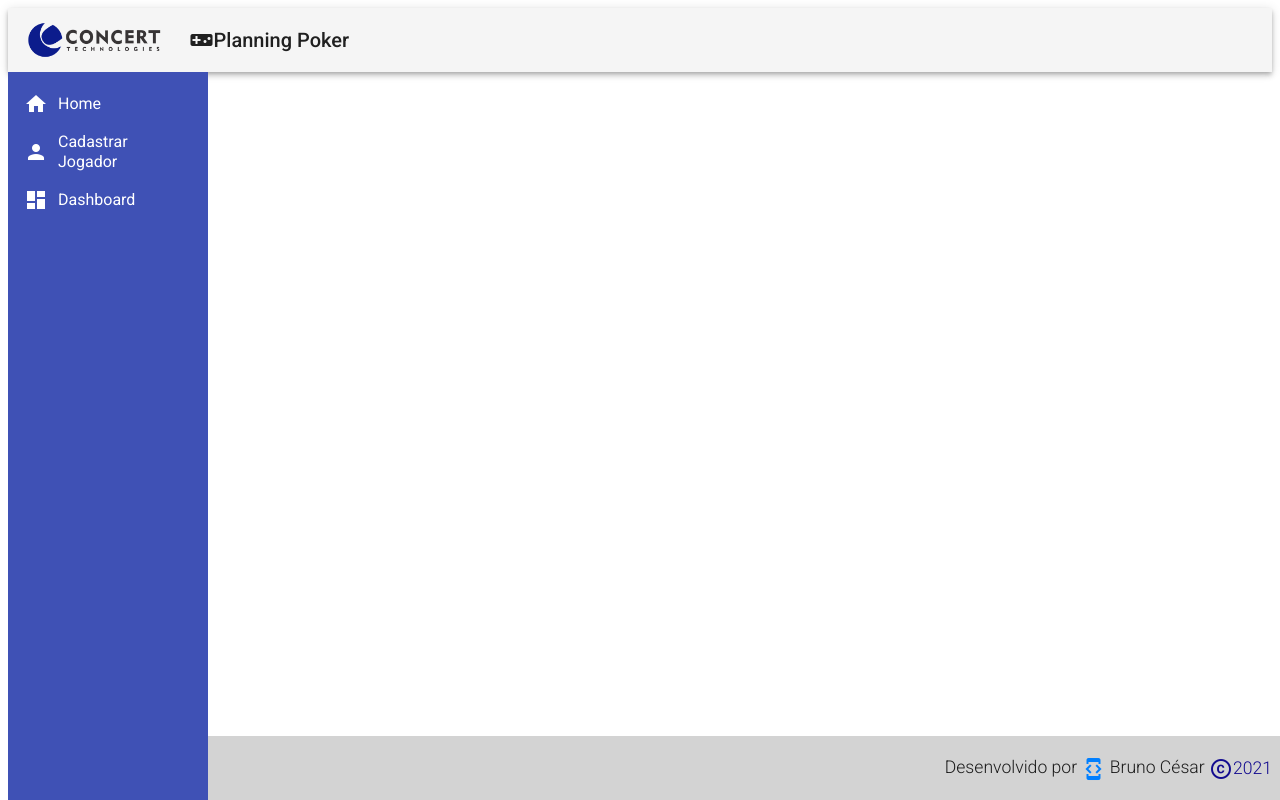
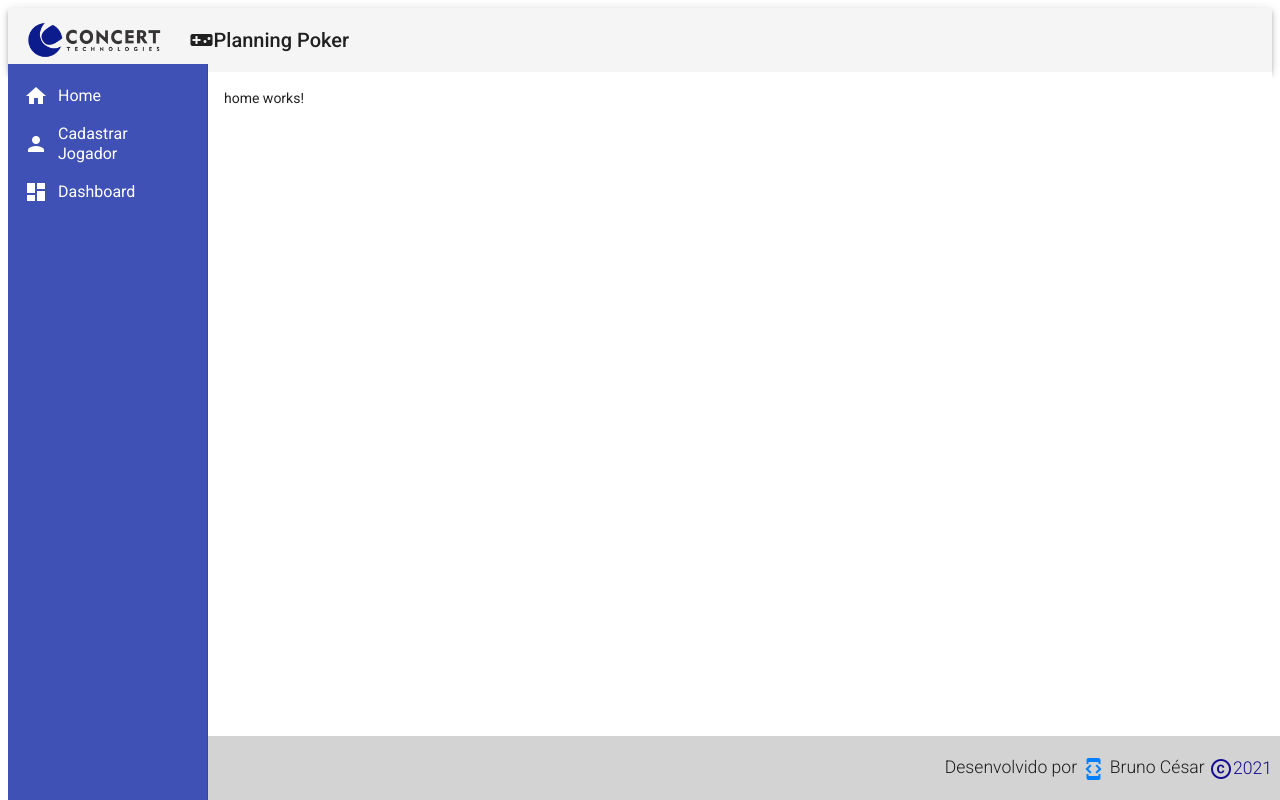
Before and after one commit to brunocesarti/Challenge_CONCERT, an Angular app in the folder challenge/: page / in a window 1280 px wide. Built offline with nearby package versions, Linux system fonts and the light colour scheme.

Commit message:
Criando container #4

```diff
--- a/challenge/src/app/components/template/nav/nav.component.html
+++ b/challenge/src/app/components/template/nav/nav.component.html
@@ -1,5 +1,5 @@
-<mat-sidenav-container class="sidenav" mode="side" opened fixedInViewport="true" fixedTopGap="64" >
-  <!--  <mat-sidenav class="sidenav" mode="side" opened fixedInViewport="true" fixedTopGap="64">-->
+<mat-sidenav-container class="container">
+  <mat-sidenav class="sidenav" mode="side" opened fixedInViewport="true" fixedTopGap="64">
     <mat-nav-list class="nav-list">
       <a mat-list-item>
         <i class="material-icons">home</i>
@@ -14,5 +14,8 @@
         Dashboard
       </a>
     </mat-nav-list>
-  <!--  </mat-sidenav>-->
+    </mat-sidenav>
+    <mat-sidenav-content class="content">
+      <app-home></app-home>
+    </mat-sidenav-content>
 </mat-sidenav-container>
--- a/challenge/src/app/components/template/nav/nav.component.sass
+++ b/challenge/src/app/components/template/nav/nav.component.sass
@@ -22,3 +22,7 @@
   display: flex
   align-items: center
   justify-content: center
+
+.content
+  padding: 16px
+  background-color: #FFFFFF
```
